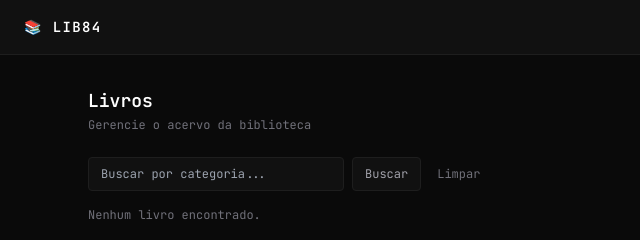
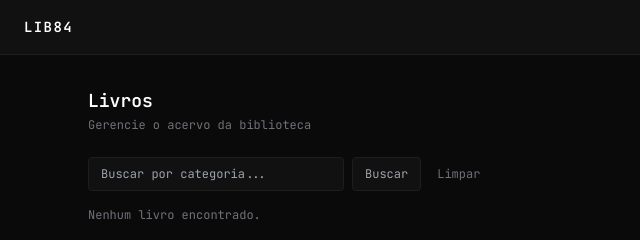
Before and after one commit to Henrry-Maximo/lib84_api, a plain HTML site: page web/index.html in a window 1280 px wide. Shown: the top 240 px of the page, 0-640 px from the left. Drawn offline with nearby package versions, Linux system fonts and the light colour scheme; no server answers.

```diff
--- a/web/index.html
+++ b/web/index.html
@@ -35,7 +35,7 @@
 
   <!-- Header -->
   <header class="bg-surface border-b border-border px-6 py-3 flex items-center justify-between sticky top-0 z-30">
-    <span class="text-white font-semibold tracking-widest text-sm">📚 LIB84</span>
+    <span class="text-white font-semibold tracking-widest text-sm">LIB84</span>
     <nav class="flex gap-1 text-xs text-subtle overflow-x-auto">
       <button onclick="nav('books')"      class="nav-link px-3 py-1.5 hover:text-text" data-page="books">Livros</button>
       <button onclick="nav('authors')"    class="nav-link px-3 py-1.5 hover:text-text" data-page="authors">Autores</button>
```
